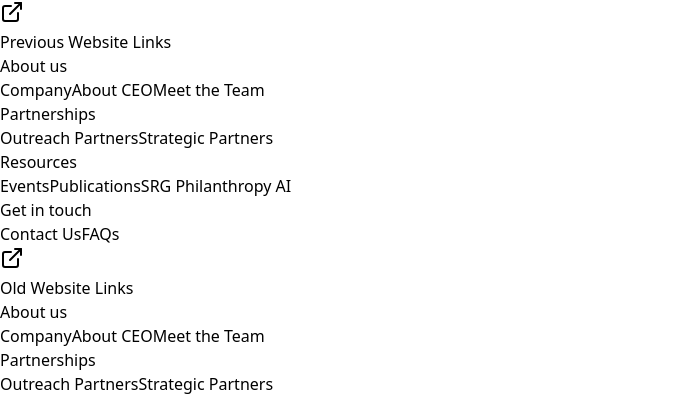
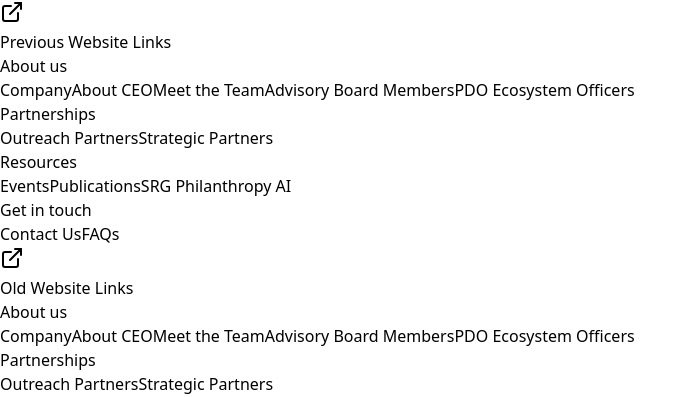
Before and after one commit to jasperjamir/srg-web-ui, a React (Vite) app: page / in a window 1280 px wide. Both pictures are taken after a click on the button 12 px from the left and 336 px from the top of the page. Shown: the part 324-721 px from the top of the page, without its empty margins (0-697 px from the left). Built offline with nearby package versions, Linux system fonts and the light colour scheme.

Commit message:
feat(nav): changed

```diff
--- a/src/components/Navbar.jsx
+++ b/src/components/Navbar.jsx
@@ -11,6 +11,14 @@ const OLD_SITE_LINKS = [
       { href: 'https://springrainglobal.org/company-new/', label: 'Company' },
       { href: 'https://springrainglobal.org/about-ceo/', label: 'About CEO' },
       { href: 'https://springrainglobal.org/meet-the-team-2/', label: 'Meet the Team' },
+      {
+        href: 'https://springrainglobal.org/advisory-boar-members/',
+        label: 'Advisory Board Members',
+      },
+      {
+        href: 'https://springrainglobal.org/pdo-ecosystem-officers/',
+        label: 'PDO Ecosystem Officers',
+      },
     ],
   },
   {
@@ -48,7 +56,7 @@ function OldSiteDropdown({ onLinkClick, title = 'Previous Website Links' }) {
       <div className="px-2 py-2">
         {OLD_SITE_LINKS.map((section) => (
           <div key={section.label} className="mb-3">
-            <h4 className="text-xs font-semibold text-gray-500 uppercase px-3 py-2">
+            <h4 className="px-3 pt-2 pb-1 text-[11px] font-semibold tracking-wide text-gray-400 uppercase cursor-default">
               {section.label}
             </h4>
             {section.items.map((item) => (
@@ -57,7 +65,7 @@ function OldSiteDropdown({ onLinkClick, title = 'Previous Website Links' }) {
                 href={item.href}
                 target="_blank"
                 rel="noopener noreferrer"
-                className="block px-3 py-2 text-sm text-gray-700 hover:bg-[#f2f9ed] hover:text-[#7ad03a] rounded transition"
+                className="block pl-7 pr-3 py-1.5 text-sm text-gray-700 font-medium hover:bg-[#f2f9ed] hover:text-[#7ad03a] rounded-md transition"
                 onClick={onLinkClick}
               >
                 {item.label}
```
